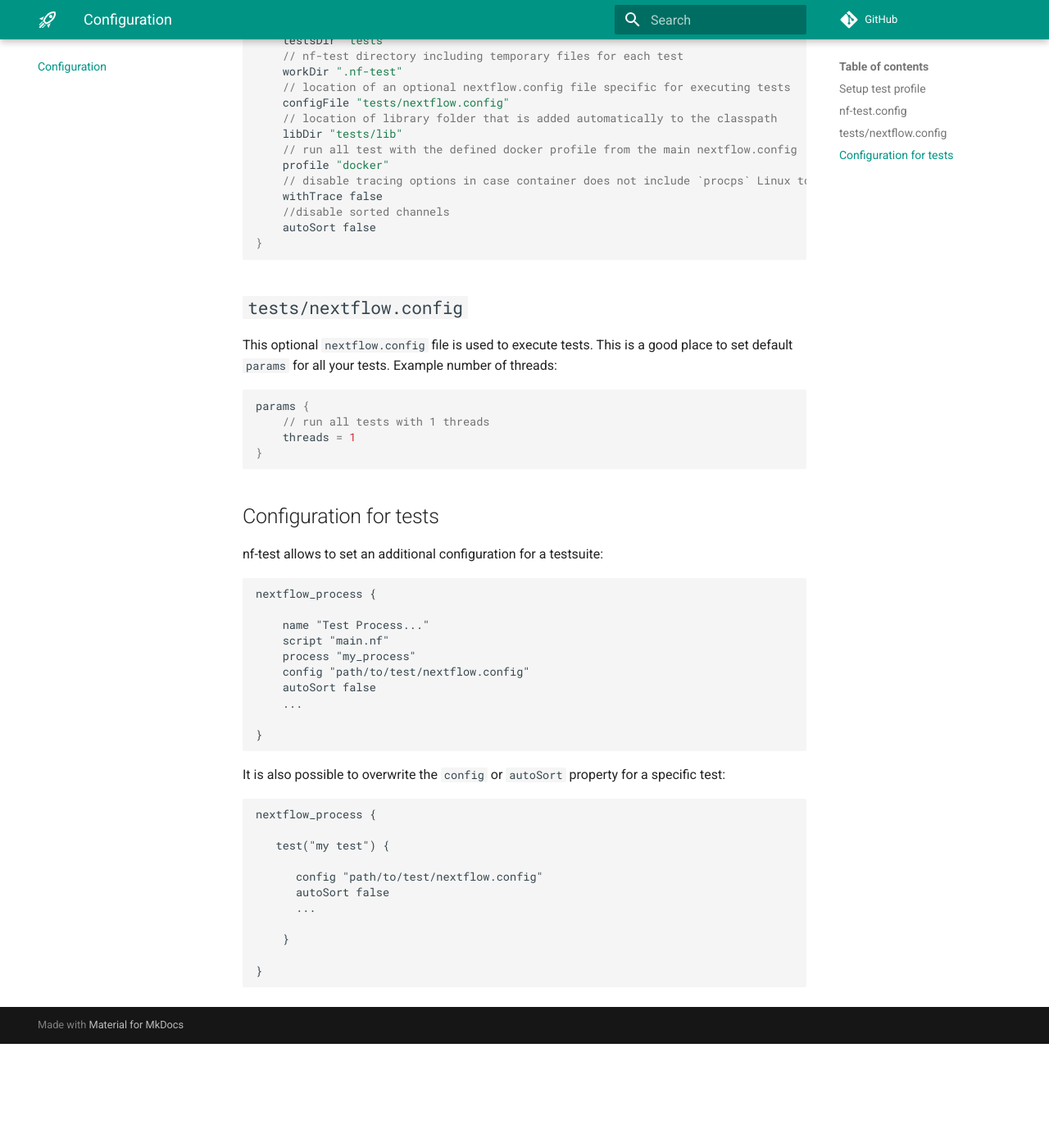
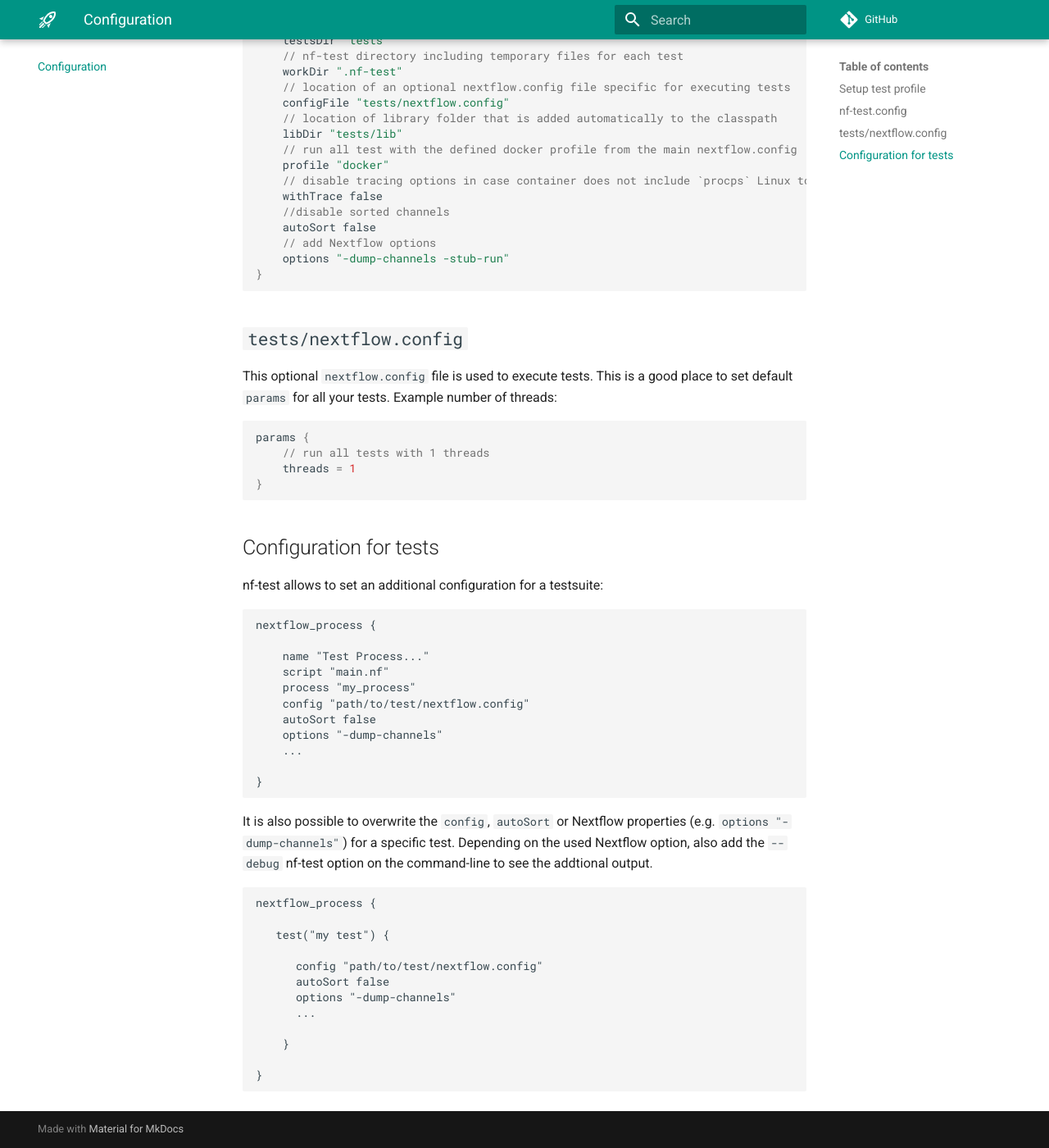
Before and after one commit to askimed/nf-test, an MkDocs documentation site: the page built from docs/configuration.md, in a window 1280 px wide and 1400 px high, scrolled down 471 px. Shown: the whole window at 82% size. Built offline with MkDocs 1.6.1 and Material for MkDocs 9.7.7, drawn with Linux system fonts in a browser that asks for light colours; comment, search, counter and statistics services are not loaded; before the commit the page ends 1744 px from its top, so only the background shows below that; some of the changed text lies outside the part shown.

Commit message:
Add documentation for Nextflow options

````diff
--- a/docs/configuration.md
+++ b/docs/configuration.md
@@ -2,7 +2,7 @@
 
 ## Setup test profile
 
-To run your test using a specific Netxflow profile, you can use the `--profile` argument on the command line or define a default profile in `nf-test.config`.
+To run your test using a specific Nextflow profile, you can use the `--profile` argument on the command line or define a default profile in `nf-test.config`.
 
 
 ##  `nf-test.config`
@@ -25,6 +25,8 @@
     withTrace false
     //disable sorted channels
     autoSort false
+    // add Nextflow options
+    options "-dump-channels -stub-run"
 }
 ```
 
@@ -51,12 +53,13 @@
     process "my_process"
     config "path/to/test/nextflow.config"
     autoSort false
+    options "-dump-channels"
     ...
 
 }
 ```
 
-It is also possible to overwrite the `config` or `autoSort` property for a specific test:
+It is also possible to overwrite the `config`, `autoSort` or Nextflow properties (e.g. `options "-dump-channels"`) for a specific test. Depending on the used Nextflow option, also add the `--debug` nf-test option on the command-line to see the addtional output.
 
 ```
 nextflow_process {
@@ -65,6 +68,7 @@
 
       config "path/to/test/nextflow.config"
       autoSort false
+      options "-dump-channels"
       ...
 
     }
````
Also changed, not shown: docs/getting-started.md (+11 -0 lines).
